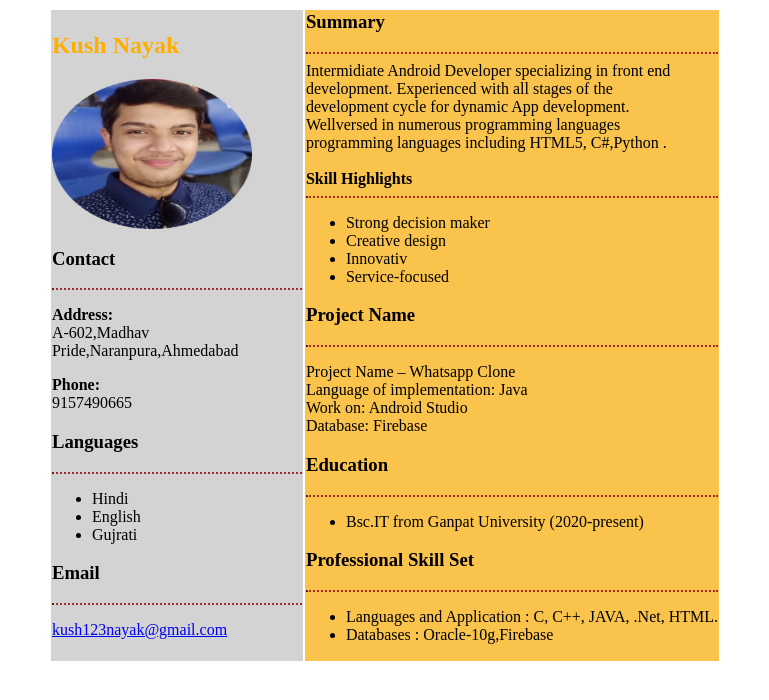
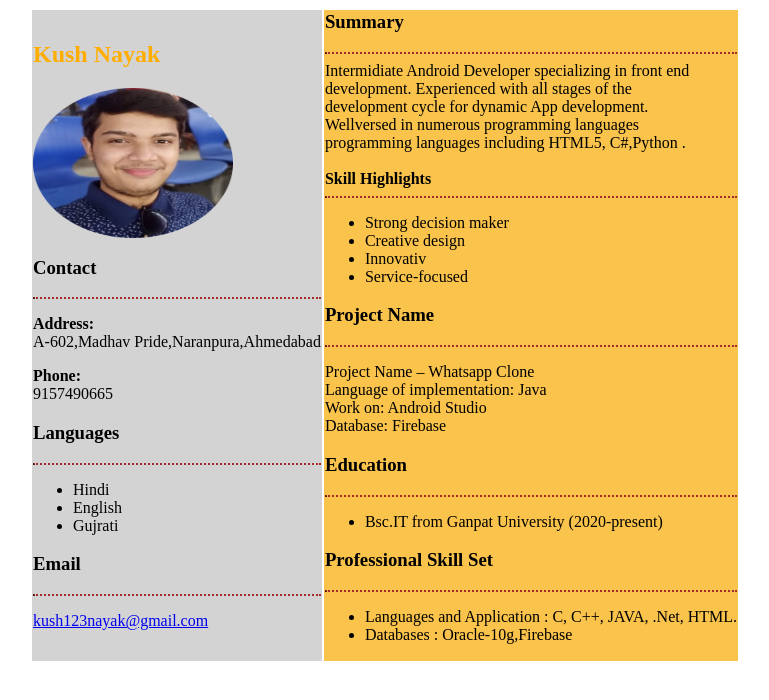
Before and after one commit to Kush12-nayak/My_CV, a plain HTML site: page index.html in a window 1280 px wide. Shown: the whole page, without its empty margins (255-1024 px from the left). Drawn offline with Linux system fonts and the light colour scheme.

Commit message:
Update index.html

```diff
--- a/index.html
+++ b/index.html
@@ -24,7 +24,7 @@
             <table>
 
                 <tr >
-                    <td style="background-color:lightgrey ;" width="250px">
+                    <td style="background-color:lightgrey ;">
                         <h2 style="color: rgb(255, 174, 0);">Kush Nayak</h2>
                         <img src="images/kp-modified.png" width="200px" height="150px" alt="">
 
```
